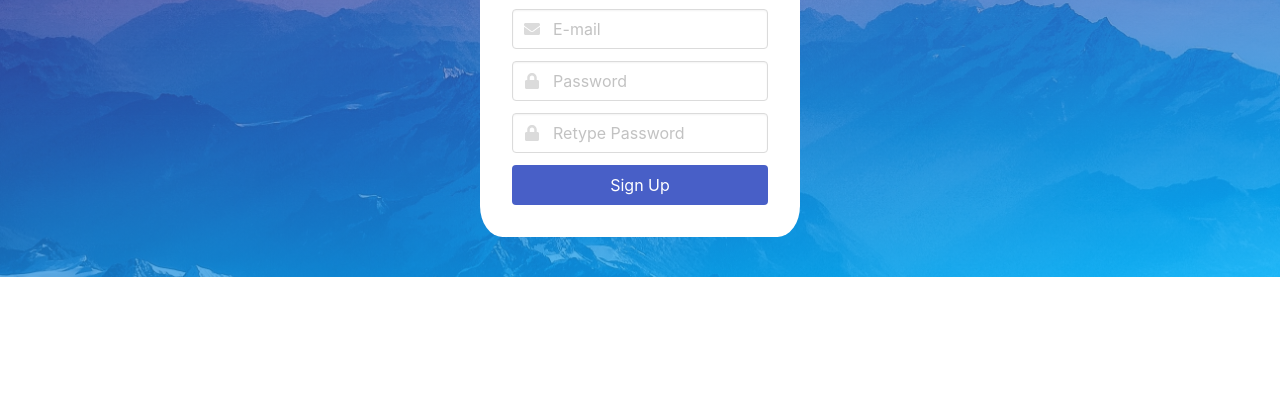
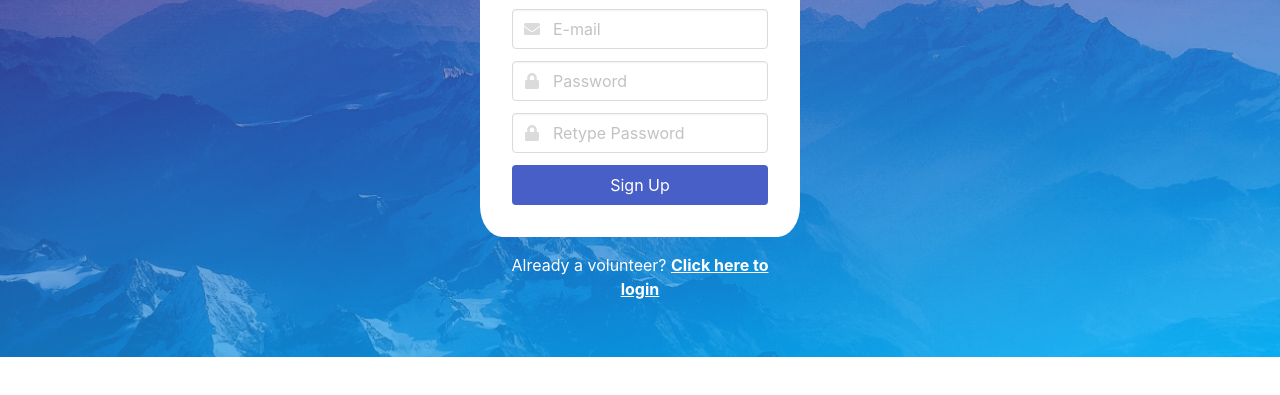
Before and after one commit to victoriavu75/myphilanthropies-volunteertracker, a plain HTML site: page frontend/signup.html in a window 1280 px wide. Shown: the part 331-726 px from the top of the page. Drawn offline with nearby package versions, Linux system fonts and the light colour scheme.

Commit message:
signup bottom hyperlink

```diff
--- a/frontend/signup.html
+++ b/frontend/signup.html
@@ -73,5 +73,6 @@
                 </div>
             </div>
         </div>
+        <p id="redirect">Already a volunteer? <a href="login.html"><u><b>Click here to login</b></u></a></p>
     </div>
 </body></html>
--- a/frontend/style.css
+++ b/frontend/style.css
@@ -75,6 +75,7 @@ a {
     padding: 10%;
     text-align: center;
     border-radius: 7%;
+
 }
 
 #sign-header {
```
Also changed, not shown: 1 other file.
